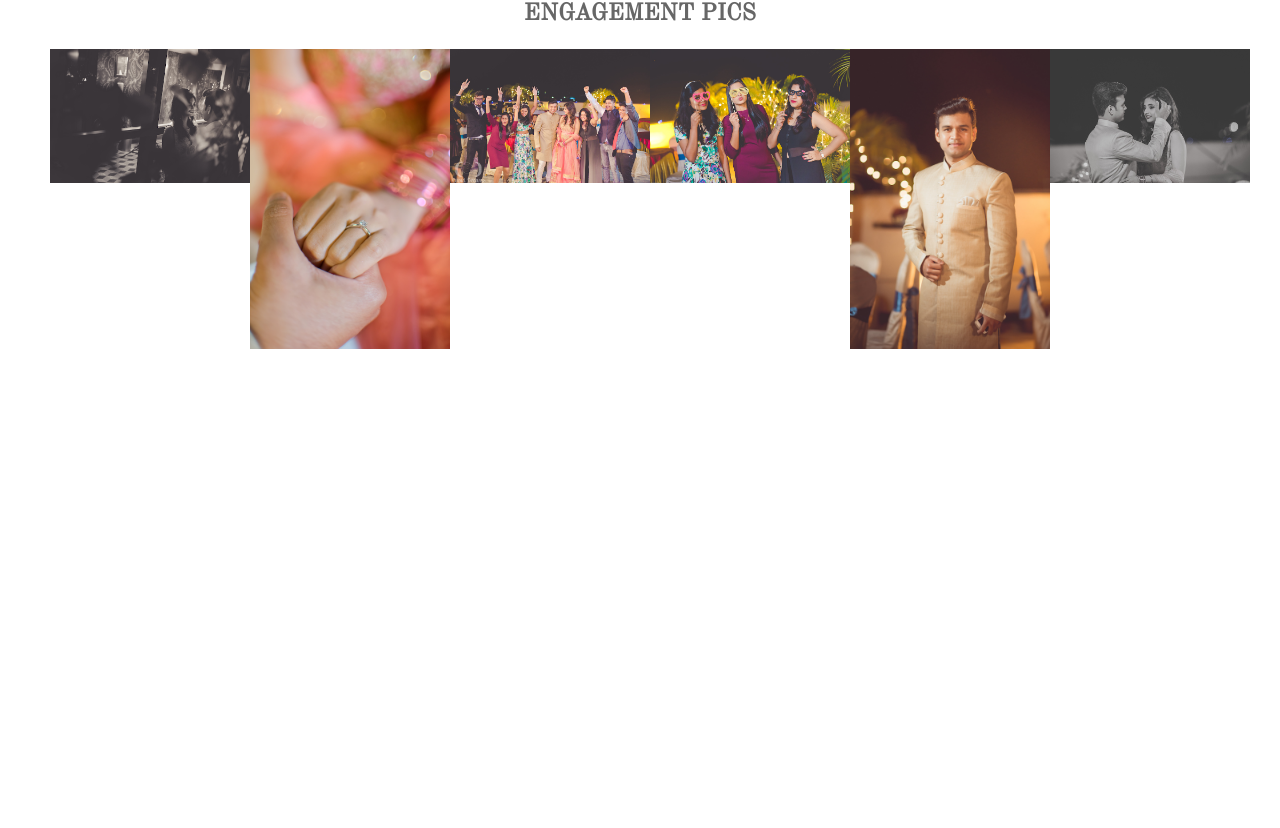
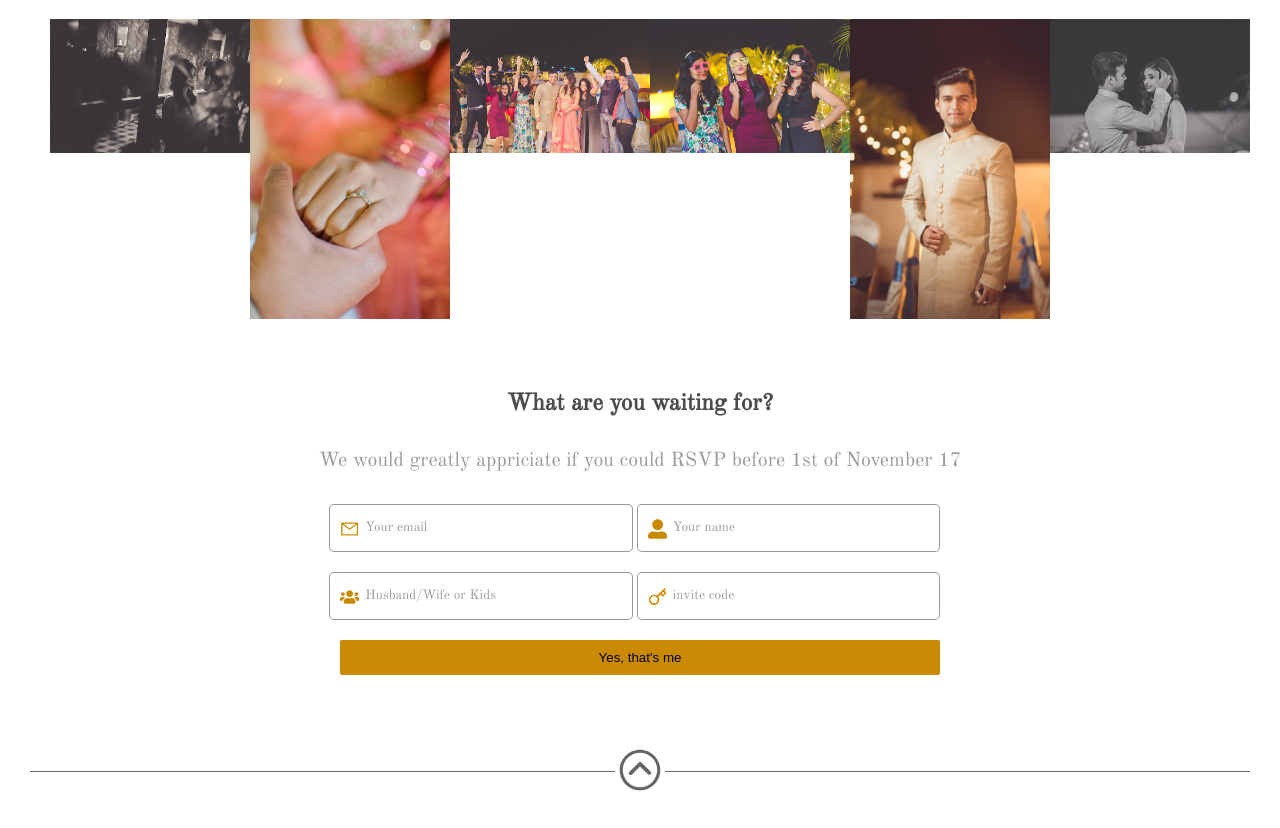
Before and after one commit to Jubril1464/Coding-platform-frontend, a React (Create React App) app: page / in a window 1280 px wide. Shown: the part 3110-3938 px from the top of the page. Before the commit the page ends 3489 px from the top, so only its background shows below. Built offline with nearby package versions, Linux system fonts and the light colour scheme; a web font is replaced by a local one.

Commit message:
Added new page

```diff
--- a/src/App.js
+++ b/src/App.js
@@ -5,6 +5,8 @@ import HowWeMeet from "./Pages/HomePage/HowWeMeet/HowWeMeet";
 import Event from "./Pages/HomePage/Event/Event";
 import Moment from "./Pages/Moment/Moment";
 import Engagement from "./Component/Engagement/Engagement";
+import Contact from "./Pages/Contact/Contact";
+import Footer from "./Component/Footer/Footer";
 
 function App() {
   return (
@@ -15,6 +17,8 @@ function App() {
       <Event />
       <Moment />
       <Engagement />
+      <Contact />
+      <Footer />
     </div>
   );
 }
--- a/src/Component/Button/Button.js
+++ b/src/Component/Button/Button.js
@@ -10,6 +10,7 @@ const Button = ({
   borderRadius,
   border,
   onClick,
+  width
 }) => {
   return (
     <button
@@ -21,6 +22,7 @@ const Button = ({
         color: color,
         borderRadius: borderRadius,
         border: border,
+        width:width
 
 
       }}
--- a/src/Component/Engagement/Engagement.js
+++ b/src/Component/Engagement/Engagement.js
@@ -9,7 +9,7 @@ import img6 from "../../Assets/NGP_4119-sm.jpg";
 
 function Engagement() {
   return (
-      <div className={styles.engagement}>
+      <div className={styles.engagement} id='engagement'>
           <h3>Engagement Pics</h3>
           <div className={styles.img__container}>
               <img src={img1} alt="" />
--- /dev/null
+++ b/src/Component/Footer/Footer.js
@@ -0,0 +1,23 @@
+import React from 'react'
+import styles from './Footer.module.css'
+import {IoIosArrowDropup} from 'react-icons/io'
+
+const Footer = () => {
+  return (
+    <div className={styles.footer}>
+      <div className={styles.container}>
+        <div className={styles.line}></div>
+        <a href="/">
+          {" "}
+          <span className={styles.icon}>
+            {" "}
+            <IoIosArrowDropup size={50} />
+          </span>{" "}
+        </a>
+        <div className={styles.line}></div>
+      </div>
+    </div>
+  );
+}
+
+export default Footer
--- /dev/null
+++ b/src/Component/Footer/Footer.module.css
@@ -0,0 +1,32 @@
+.footer{
+    padding: 3rem;
+    text-align: center;
+}
+/* .container{
+    height: 1px;
+    width: 100%;
+    background: black;
+    position: relative;
+ display: flex;
+ justify-content: center;
+ align-items: center;
+}
+.icon{
+    position: absolute;
+    z-index: 2;
+
+} */
+.container{
+    display: flex;
+    justify-content: center;
+    align-items: center;
+}
+.line{
+    height: 1px;
+    background-color: rgba(0,0,0,.6);;
+    width: 50%;
+}
+.icon{
+    color: rgba(0,0,0,.6);
+
+}
--- a/src/Component/Nav/Nav.js
+++ b/src/Component/Nav/Nav.js
@@ -58,22 +58,22 @@ function Nav() {
         <nav className={navStyles.navigation__nav}>
           <ul className={navStyles.navigation__list}>
             <li className={navStyles.navigation__item}>
-              <a href="/" className={navStyles.navigation__link}>
+              <a href="#HowWeMeet" className={navStyles.navigation__link}>
                 How We Meet
               </a>
             </li>
             <li className={navStyles.navigation__item}>
-              <a href="/" className={navStyles.navigation__link}>
+              <a href="#event" className={navStyles.navigation__link}>
                 Events
               </a>
             </li>
             <li className={navStyles.navigation__item}>
-              <a href="/" className={navStyles.navigation__link}>
+              <a href="#instagram" className={navStyles.navigation__link}>
                 Instagram
               </a>
             </li>
             <li className={navStyles.navigation__item}>
-              <a href="/" className={navStyles.navigation__link}>
+              <a href="#engagement" className={navStyles.navigation__link}>
                 Engagement
               </a>
             </li>
--- /dev/null
+++ b/src/Pages/Contact/Contact.js
@@ -0,0 +1,43 @@
+import React from "react";
+import Button from "../../Component/Button/Button";
+import styles from "./Contact.module.css";
+import {AiOutlineMail} from 'react-icons/ai'
+import {FaUserAlt} from 'react-icons/fa'
+import { FaUsers } from 'react-icons/fa'
+import {FiKey} from 'react-icons/fi'
+const Contact = () => {
+  return (
+    <div className={styles.formContainer} id='contact'>
+      <h3 className={styles.headingTertiary}>What are you waiting for?</h3>
+      <p className={styles.paragraph}>
+        We would greatly appriciate if you could RSVP before 1st of November 17
+      </p>
+
+      <form className={styles.form}>
+        <div className={styles.form__group}>
+          <AiOutlineMail size={50} className={styles.icon} />{" "}
+          <input type="text" className={styles.form__input} placeholder='Your email'/>
+          <FaUserAlt size={50} className={styles.icon} />{" "}
+          <input type="text" className={styles.form__input} placeholder='Your name' />
+        </div>
+        <div className={styles.form__group}>
+          <FaUsers size={50} className={styles.icon} />{" "}
+          <input type="text" className={styles.form__input} placeholder='Husband/Wife or Kids' />
+          <FiKey size={50} className={styles.icon} />{" "}
+          <input type="text" className={styles.form__input} placeholder='invite code' />
+        </div>
+        <div className={styles.form__group}>
+          <Button
+            backgroundColor="#ca8a04"
+            borderRadius="2px"
+            className={styles.ctaBtn}
+          >
+            Yes, that's me
+          </Button>
+        </div>
+      </form>
+    </div>
+  );
+};
+
+export default Contact;
--- /dev/null
+++ b/src/Pages/Contact/Contact.module.css
@@ -0,0 +1,53 @@
+.formContainer {
+  padding: 4rem;
+  text-align: center;
+  font-size: 2rem;
+}
+.headingTertiary {
+  margin-bottom: 3rem;
+  color: rgba(0, 0, 0, 0.7);
+}
+.paragraph {
+  color: rgba(0, 0, 0, 0.4);
+  margin-bottom: 3rem;
+}
+.form__input {
+  padding: 1.5rem 3.5rem;
+  border: none;
+  border: 1px solid rgba(0, 0, 0, 0.4);
+
+  margin-bottom: 2rem;
+  border-radius: 5px;
+  width: 100%;
+  margin-left: -3rem;
+  position: relative;
+  color: rgba(0, 0, 0, 0.6);
+  font-family: inherit;
+
+}
+.form__input::-webkit-input-placeholder{
+    color:rgba(0, 0, 0, 0.4) ;
+}
+.form__input:not(:last-child) {
+  margin-right: 1.5rem;
+}
+.form__input:focus {
+  outline: none;
+}
+.form__group {
+  width: 50%;
+
+  display: flex;
+  margin: 0 auto;
+}
+.ctaBtn {
+  flex: 1;
+}
+.icon {
+  z-index: 2;
+  color: #ca8a04;
+
+
+
+
+}
--- a/src/Pages/HomePage/Event/Event.js
+++ b/src/Pages/HomePage/Event/Event.js
@@ -10,9 +10,9 @@ const Event = () => {
     setShow(!show)
   }
   return (
-    <div className={eventStyles.event}>
+    <div className={eventStyles.event} id='event'>
       <Modal show={show} close={Toggle} />
-      <h3 className={eventStyles.headingTertiary}>Events</h3>
+      <h3 className={eventStyles.headingTeeventrtiary}>Events</h3>
       <div className={eventStyles.rowContainer}>
         <div className={eventStyles.row}>
           <p className={eventStyles.paragraph}>27th November</p>
--- a/src/Pages/HomePage/HowWeMeet/HowWeMeet.js
+++ b/src/Pages/HomePage/HowWeMeet/HowWeMeet.js
@@ -14,7 +14,7 @@ const data = [
 
 const HowWeMeet = () => {
   return (
-    <div className={meetStyles.meet}>
+    <div className={meetStyles.meet} id='HowWeMeet'>
       <h2 className={meetStyles.headingSecondary}>We are getting hitched</h2>
       {data.map(({ firstDay, secondDay, month, year }) => (
         <p className={meetStyles.paragraph}>
--- a/src/Pages/Moment/Moment.js
+++ b/src/Pages/Moment/Moment.js
@@ -4,7 +4,7 @@ import img from '../../Assets/iphone_instagram.jpg'
 
 const Moment = () => {
   return (
-    <div className={styles.moment}>
+    <div className={styles.moment} id='instagram'>
       <h3 className={styles.heading__secondary}>
         A picture is worth a thousand words !
       </h3>
```
